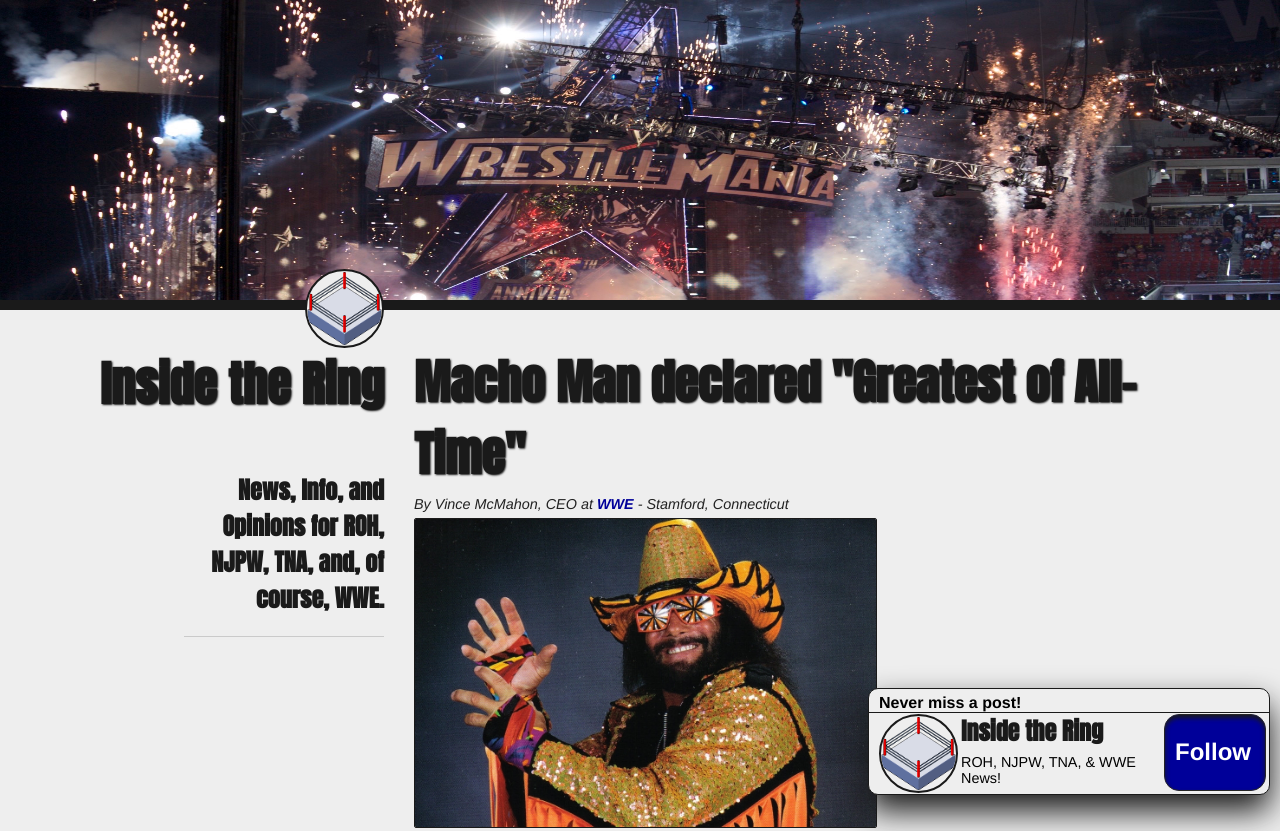
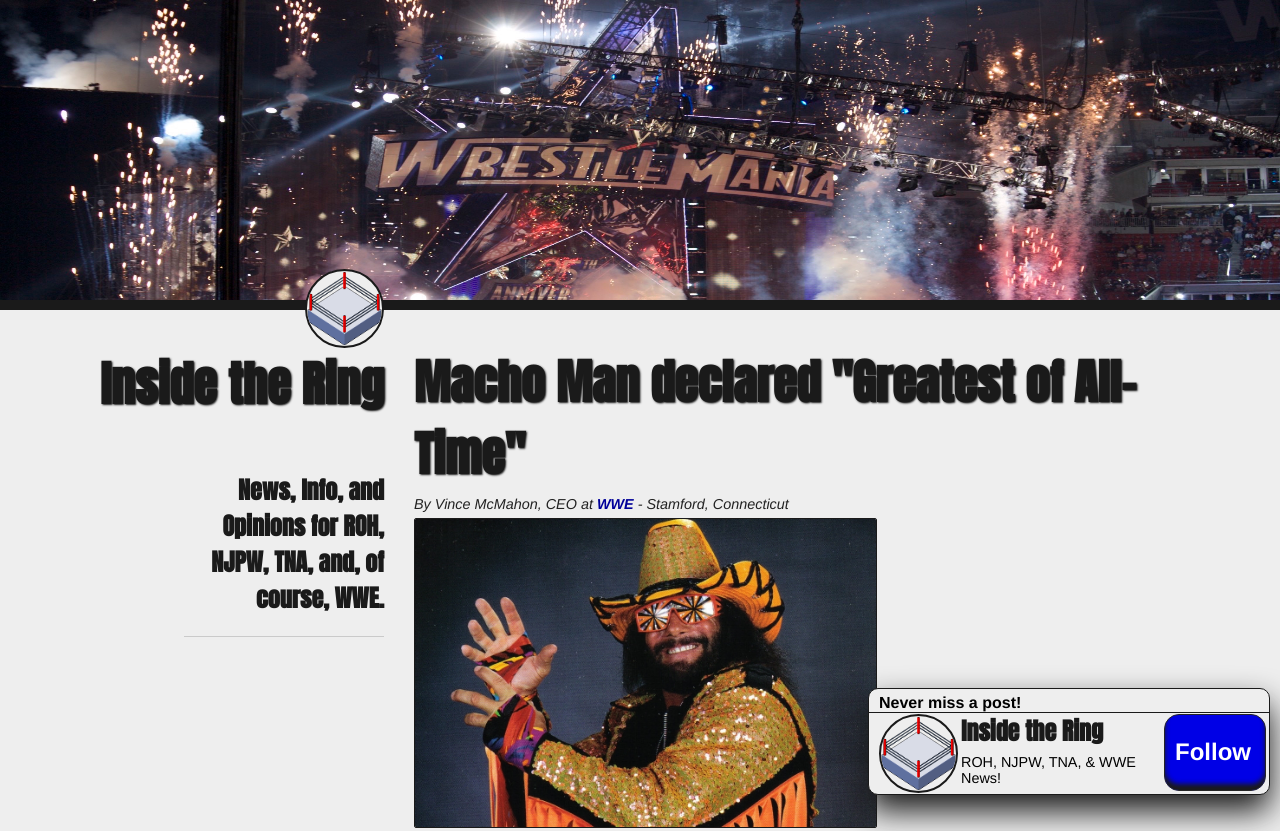
Before and after one commit to jbooher/03-simple-blog, a plain HTML site: page index.html in a window 1280 px wide. Shown: the top 831 px of the page. Drawn offline with Linux system fonts and the light colour scheme.

Commit message:
Minor button adjustments to look clickable.

```diff
--- a/styles/main.css
+++ b/styles/main.css
@@ -160,13 +160,13 @@ h1, h2 {
   float: right;
   height: 75px;
   width: 100px;
-  background-color: #000099;
+  background-color: #0000e6;
   border: 1px solid #262626;
   border-radius: 15px;
   margin: 1px 3px 1px 10px;
   text-align: center;
   position: relative;
-  box-shadow: inset 0 3px 5px 0 #1a1a1a;
+  box-shadow: inset 0 -6px 5px 0 #1a1a1a;
 }
 
 .followButton div:only-child {
@@ -187,6 +187,6 @@ h1, h2 {
 }
 
 .followButton:hover {
-  background-color: #0000e6;
+  background-color: #000099;
   box-shadow: inset 0 8px 16px 0 #1a1a1a;
 }
```
